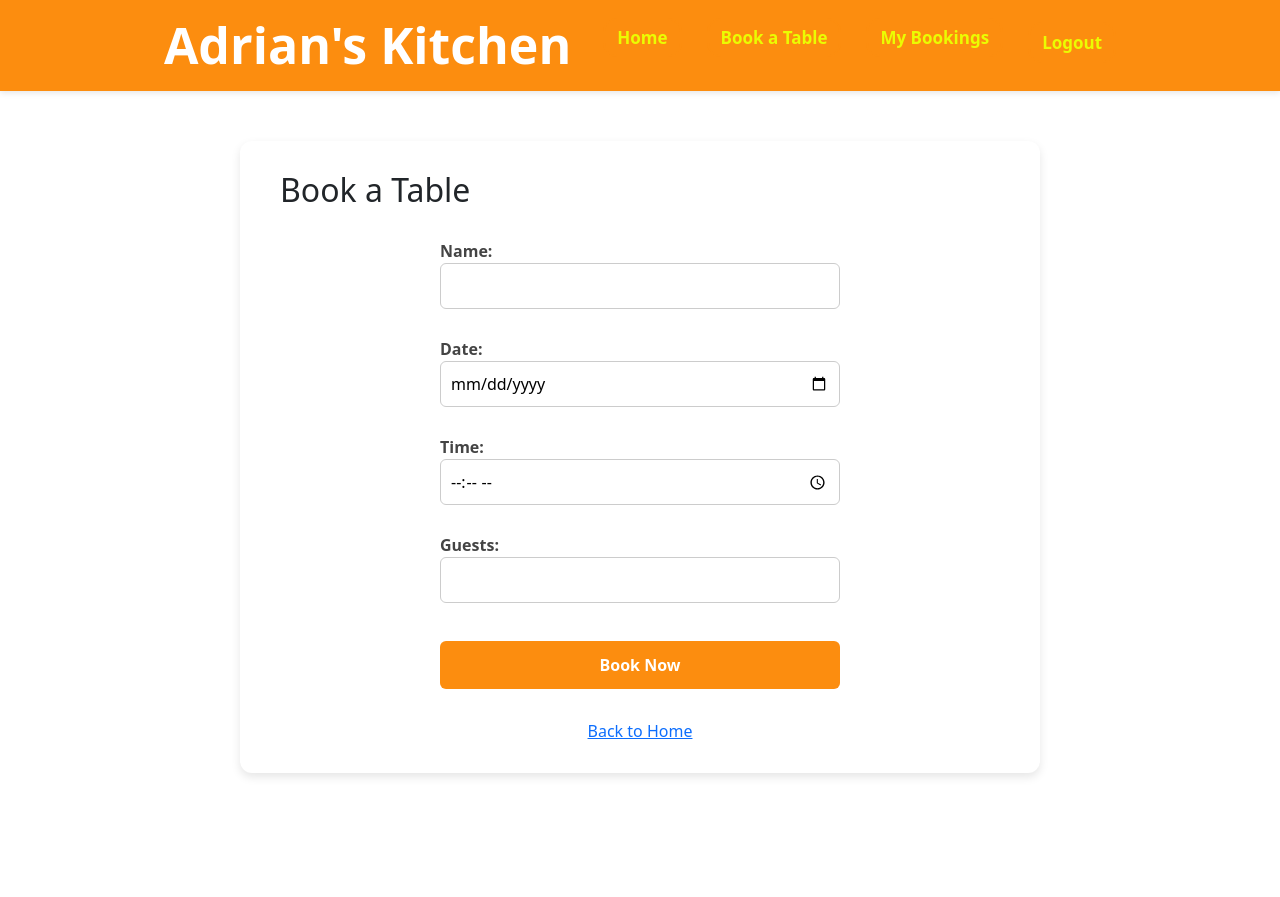
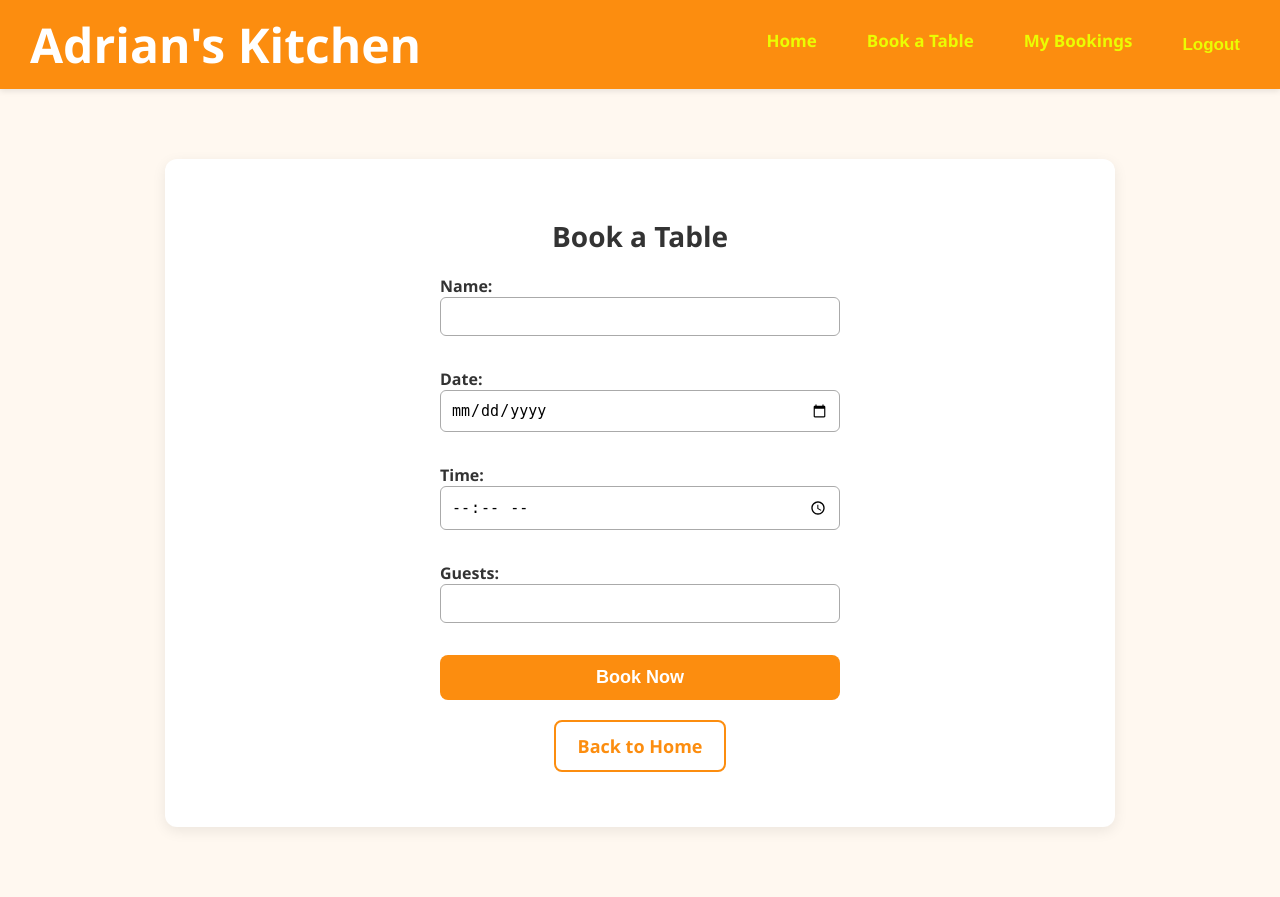
Before and after one commit to h7qju7ts/adrians-kitchen, a Django app: page /add/ in a window 1280 px wide. Before the commit the page ends 777 px from the top, so only its background shows below. Run offline with Django 5.2, Linux system fonts and the light colour scheme; a user stored in the database is signed in.

Commit message:
restyle bookings/templates

```diff
--- /dev/null
+++ b/bookings/static/bookings/JS/navbar.js
@@ -0,0 +1,17 @@
+const menuBtn = document.getElementById("nav-toggle");
+const sideMenu = document.getElementById("side-menu");
+const closeBtn = document.getElementById("close-menu");
+
+menuBtn.addEventListener("click", () => {
+    sideMenu.classList.add("open");
+});
+
+closeBtn.addEventListener("click", () => {
+    sideMenu.classList.remove("open");
+});
+
+document.addEventListener("click", (e) => {
+    if (!sideMenu.contains(e.target) && e.target !== menuBtn) {
+        sideMenu.classList.remove("open");
+    }
+});
--- a/bookings/static/bookings/css/style.css
+++ b/bookings/static/bookings/css/style.css
@@ -1,149 +1,124 @@
 /* =========================================================
-   GLOBAL
+   GLOBAL BASE STYLING
 ========================================================= */
+* {
+    box-sizing: border-box;
+}
+
 body {
     font-family: 'Segoe UI', Tahoma, Geneva, Verdana, sans-serif;
     background-color: #fff8f0;
     color: #333;
     margin: 0;
     padding: 0;
-    text-align: center;
-}
-
-.navbar, .nav-container, .side-menu {
-    max-width: 100%;
 }
 
 html, body {
     overflow-x: hidden;
 }
 
-/* REMOVE ALL BULLET POINTS GLOBALLY */
 ul, li {
     list-style: none;
     margin: 0;
     padding: 0;
 }
 
-/* Only apply orange boxes to CONTENT lists, not navbar */
-main li {
-    margin: 10px 0;
-    background: rgb(252, 141, 15);
-    padding: 10px;
-    border-radius: 6px;
-}
 
 /* =========================================================
    NAVBAR
 ========================================================= */
 .navbar {
-    background-color: rgb(252, 141, 15);
+    background: rgb(252, 141, 15);
     width: 100%;
     padding: 12px 0;
-    box-shadow: 0 2px 6px rgba(0, 0, 0, 0.1);
     position: sticky;
     top: 0;
     z-index: 1000;
+    box-shadow: 0 2px 6px rgba(0,0,0,0.1);
 }
 
 .nav-container {
-    max-width: 1450px;
+    max-width: 1400px;
     margin: 0 auto;
-    padding: 0 10px;
+    padding: 0 30px;
+
     display: flex;
+    align-items: center;
     justify-content: space-between;
-    align-items: center;
+}
+.page-wrapper {
+    max-width: 1100px;
+    margin: 0 auto;
+    padding: 30px 20px;
 }
 
+
+/* LOGO */
 .nav-logo {
-    font-size: 50px;
+    font-size: 48px;
     font-weight: bold;
     color: white;
     text-decoration: none;
-    margin-right: auto;
+    white-space: nowrap;
 }
 
-/* =========================================================
-   DESKTOP NAV LINKS
-========================================================= */
-
+/* DESKTOP NAV LINKS */
 .desktop-nav-links {
     display: flex;
-    gap: 25px;
-    align-items: center;
+    gap: 30px;
     margin-left: auto;
 }
 
-.desktop-nav-links li {
-    background: none !important;
-    padding: 0 !important;
-    margin: 0 !important;
+.desktop-nav-links a,
+.desktop-nav-links button {
+    font-size: 17px;
+    font-weight: 700;
+    background: transparent;
+    border: none;
+    color: rgb(235, 252, 2);
+    padding: 6px 10px;
+    border-radius: 6px;
+    cursor: pointer;
+    text-decoration: none;
+    transition: 0.25s;
 }
 
-/* Remove accidental bullet dots */
-.desktop-nav-links li::marker {
-    content: "";
+.desktop-nav-links a:hover,
+.desktop-nav-links button:hover {
+    background: white;
+    color: rgb(252, 141, 15);
 }
 
-/* Button styling */
-.nav-btn {
-    background-color: rgb(252, 141, 15);
-    color: rgb(235, 252, 2);
-    font-weight: 720;
-    font-size: 17px;
-    border: 2px solid rgb(252, 141, 15);
-    border-radius: 14px;
-    padding: 6px 12px;
-    cursor: pointer;
-    text-decoration: none;
-    transition: all 0.3s ease;
-}
-
-.nav-btn:hover {
-    background-color: white;
-    color: rgb(252, 141, 15);
-    transform: translateY(-1px);
-}
-
+/* LOGOUT form inline */
 .nav-form {
     display: inline;
 }
 
-.page-container {
-    margin: 50px auto;
-    max-width: 800px;
-    background: #fff;
-    padding: 30px 40px;
-    border-radius: 12px;
-    box-shadow: 0 4px 10px rgba(0,0,0,0.1);
-}
-
-/* =========================================================
-   MOBILE HAMBURGER
-========================================================= */
+/* Hamburger button */
 .nav-toggle {
     display: none;
     background: none;
     border: none;
     color: white;
-    font-size: 32px;
+    font-size: 35px;
     cursor: pointer;
 }
 
+
 /* =========================================================
-   MOBILE SLIDE-OUT MENU
+   MOBILE SIDE MENU
 ========================================================= */
 .side-menu {
     position: fixed;
     top: 0;
-    right: -300px; /* Hide fully */
-    width: 260px;
+    right: -280px;
+    width: 240px;
     height: 100%;
     background: rgb(252, 141, 15);
     padding-top: 80px;
     padding-left: 20px;
-    box-shadow: -3px 0 10px rgba(0,0,0,0.25);
-    transition: right 0.35s ease;
+    transition: 0.4s ease;
+    box-shadow: -3px 0 10px rgba(0,0,0,0.3);
     z-index: 2000;
 }
 
@@ -155,10 +130,10 @@ main li {
     position: absolute;
     top: 20px;
     right: 20px;
+    font-size: 32px;
     background: none;
     border: none;
     color: white;
-    font-size: 30px;
     cursor: pointer;
 }
 
@@ -168,61 +143,107 @@ main li {
     gap: 20px;
 }
 
-.side-links li {
-    background: none !important;
-    padding: 0 !important;
-    margin: 0 !important;
+.side-links a,
+.side-links button {
+    font-size: 20px;
+    font-weight: 700;
+    text-decoration: none;
+    background: transparent;
+    border: none;
+    padding: 6px;
+    color: rgb(235, 252, 2);
+}
+
+
+/* =========================================================
+   BUTTON SYSTEM (Bootstrap-style)
+========================================================= */
+.btn {
+    display: inline-block;
+    padding: 12px 22px;
+    font-size: 18px;
+    font-weight: 600;
+    border-radius: 8px;
+    text-decoration: none;
+    cursor: pointer;
+    border: none;
+    transition: 0.25s ease;
+}
+
+/* Primary = Orange */
+.btn-primary {
+    background: rgb(252, 141, 15);
+    color: white;
+}
+.btn-primary:hover {
+    background: #c0392b;
+    color: white;
+}
+
+/* Secondary = White w/ orange border */
+.btn-secondary {
+    background: white;
+    border: 2px solid rgb(252, 141, 15);
+    color: rgb(252, 141, 15);
+}
+.btn-secondary:hover {
+    background: rgb(252, 141, 15);
+    color: white;
+}
+
+/* Outline button */
+.btn-outline {
+    background: transparent;
+    border: 2px solid rgb(252, 141, 15);
+    color: rgb(252, 141, 15);
+}
+.btn-outline:hover {
+    background: rgb(252, 141, 15);
+    color: white;
 }
 
 
 
 /* =========================================================
-   HOMEPAGE BUTTON CONTAINER
+   PAGE CONTAINERS
 ========================================================= */
-
-.home-buttons-container {
-    margin: 60px auto;
-    width: 80%;
-    max-width: 900px;
-    background: #fff;
-    padding: 50px 30px;
+.container,
+.page-container {
+    max-width: 950px;
+    margin: 40px auto;
+    padding: 35px 40px;
+    background: white;
     border-radius: 12px;
-    box-shadow: 0 4px 10px rgba(0,0,0,0.1);
-    text-align: center;
+    box-shadow: 0 4px 14px rgba(0,0,0,0.08);
+    text-align: center; /* , page centered */
 }
 
-/* Homepage buttons */
-.home-btn {
-    display: inline-block;
-    margin: 15px auto;
-    padding: 12px 24px;
-    background-color: rgb(252, 141, 15);
-    color: #fff;
-    font-size: 20px;
-    font-weight: bold;
-    border-radius: 10px;
-    text-decoration: none;
-    transition: 0.25s ease;
+
+/* =========================================================
+   HOMEPAGE (SPECIAL)
+========================================================= */
+.page-container h2 {
+    font-size: 28px;
+    margin-bottom: 20px;
 }
 
-.home-btn:hover {
-    background-color: #c0392b;
+.page-container p {
+    margin: 20px 0;
 }
 
+
+
 /* =========================================================
-   FORMS (Restored styling)
+   FORMS / ALLAUTH
 ========================================================= */
-
 form {
-    margin: 30px auto;
-    width: 100%;
     max-width: 400px;
+    margin: 0 auto;
     text-align: left;
 }
 
 form label {
-    font-weight: bold;
-    color: #444;
+    font-weight: 600;
 }
 
 form input,
@@ -231,9 +252,9 @@ form textarea {
     width: 100%;
     padding: 10px;
     margin-bottom: 12px;
-    border: 1px solid #ccc;
+    border: 1px solid #aaa;
     border-radius: 6px;
-    font-size: 16px;
+    font-size: 15px;
 }
 
 form input[type="checkbox"] {
@@ -244,122 +265,77 @@ form input[type="checkbox"] {
 form button,
 form input[type="submit"] {
     width: 100%;
-    background-color: rgb(252, 141, 15);
+    background: rgb(252, 141, 15);
     color: white;
-    font-weight:750;
-    border: none;
     padding: 12px;
     border-radius: 6px;
+    font-weight: 700;
     cursor: pointer;
-    font-size: 16px;
-    margin-top: 10px;
 }
 
-form button:hover,
-form input[type="submit"]:hover {
-    background-color: #a93226;
+form button:hover {
+    background: #c0392b;
 }
 
-.carousel-inner img {
-    object-fit: cover;
-    height: 260px;
-}
 
-/* Center Allauth help links */
-.login,
-.signup,
-.account,
-.password_reset {
-    text-align: center !important;
-}
-
+/* Center “register here / reset it” text */
 .login p,
 .signup p,
 .account p,
 .password_reset p {
-    margin-top: 10px;
     text-align: center !important;
 }
 
-/* Align Allauth "Register here" / "Reset it" links with the form */
-.page-container form + p,
-.page-container form + p + p {
-    max-width: 400px;        /* same as form */
-    margin: 10px auto 0;     /* center horizontally */
-    text-align: center;      /* center the text itself */
+
+/* =========================================================
+   AUTH CARD (Login/Register/Reset)
+========================================================= */
+.auth-card {
+    max-width: 450px;
+    margin: 40px auto;
+    padding: 35px 40px;
+    background: white;
+    border-radius: 12px;
+    box-shadow: 0 4px 14px rgba(0,0,0,0.08);
+    text-align: center;
 }
 
-/* AUTH CARD WRAPPER */
-.auth-card {
-    max-width: 550px;
-    background: #ffffff;
-    border-radius: 16px;
+.auth-card h2 {
+    font-size: 26px;
+    margin-bottom: 20px;
 }
 
-/* ORANGE BUTTON */
-.auth-btn {
-    background-color: rgb(252, 141, 15) !important;
-    color: white !important;
-    border: none !important;
-    font-size: 18px;
-    font-weight: 700;
-    padding: 12px 16px;
-    border-radius: 8px;
-}
-.auth-btn:hover {
-    background-color: #8f030a !important;
+.auth-card p a {
+    color: rgb(252, 141, 15);
+    font-weight: 600;
+    text-decoration: none;
 }
 
-/* FORM ERROR BOXES */
-.form-error {
-    background: #ff6600;
-    color: white;
-    padding: 6px 10px;
-    border-radius: 6px;
-    margin-top: 6px;
-    font-size: 14px;
+.auth-card p a:hover {
+    text-decoration: underline;
 }
 
-/* ALIGN BOTTOM LINKS */
-.auth-card p {
-    text-align: center !important;
-    margin-top: 10px !important;
-}
+
 /* =========================================================
    RESPONSIVE
 ========================================================= */
+@media (max-width: 900px) {
 
-/* MOBILE < 768px */
-@media (max-width: 768px) {
-
-    /* Hide desktop menu */
     .desktop-nav-links {
         display: none;
     }
 
-    /* Show hamburger */
     .nav-toggle {
         display: block;
     }
 
+    .nav-logo {
+        font-size: 40px;
+    }
 
-
-
-     .carousel-inner img {
-        height: 180px;
+    .page-container,
+    .container {
+        padding: 25px 20px;
+        width: 90%;
     }
 }
-
-/* DESKTOP >= 769px */
-@media (min-width: 769px) {
-
-    /* Hide slide-out menu completely */
-    .side-menu {
-        display: none !important;
-    }
-
-    /* Hide hamburger on desktop */
-    .nav-toggle {
-        display: none !important;
-    }
-}
--- a/bookings/templates/bookings/add_booking.html
+++ b/bookings/templates/bookings/add_booking.html
@@ -1,13 +1,20 @@
 {% extends "bookings/base.html" %}
 
-{% block title %}Book a Table - Adrian's Kitchen{% endblock %}
+{% block title %}Book a Table – Adrian's Kitchen{% endblock %}
 
 {% block content %}
-    <h2>Book a Table</h2>
-    <form method="POST">
-        {% csrf_token %}
-        {{ form.as_p }}
-        <button type="submit" class="button">Book Now</button>
-    </form>
-    <p><a href="{% url 'home' %}" class="button">Back to Home</a></p>
+
+<h2 class="mb-3">Book a Table</h2>
+
+<form method="POST">
+    {% csrf_token %}
+    {{ form.as_p }}
+
+    <button type="submit" class="btn btn-primary w-100">Book Now</button>
+</form>
+
+<p class="mt-3 text-center">
+    <a href="{% url 'home' %}" class="btn btn-secondary">Back to Home</a>
+</p>
+
 {% endblock %}
--- a/bookings/templates/bookings/base.html
+++ b/bookings/templates/bookings/base.html
@@ -5,12 +5,9 @@
     <meta charset="UTF-8">
     <meta name="viewport" content="width=device-width, initial-scale=1.0">
     <title>{% block title %}Adrian's Kitchen{% endblock %}</title>
-     <!-- Static CSS -->
+
     <link rel="stylesheet" href="{% static 'bookings/css/style.css' %}">
     <link rel="icon" href="{% static 'bookings/images/favicon/favicon.ico' %}" type="image/x-icon">
-    <!-- Bootstrap CSS -->
-    <link href="https://cdn.jsdelivr.net/npm/bootstrap@5.3.2/dist/css/bootstrap.min.css"
-      rel="stylesheet"/>
 </head>
 
 <body>
@@ -19,10 +16,8 @@
 <nav class="navbar">
     <div class="nav-container">
 
-        <!-- Logo -->
         <a href="{% url 'home' %}" class="nav-logo">Adrian's Kitchen</a>
 
-        <!-- DESKTOP NAV LINKS -->
         <ul class="desktop-nav-links">
             <li><a href="{% url 'home' %}" class="nav-btn">Home</a></li>
             <li><a href="{% url 'add_booking' %}" class="nav-btn">Book a Table</a></li>
@@ -41,67 +36,48 @@
             {% endif %}
         </ul>
 
-        <!-- MOBILE HAMBURGER -->
         <button class="nav-toggle" id="nav-toggle">☰</button>
     </div>
 </nav>
 
-<!-- MOBILE SLIDE-OUT MENU -->
+
+<!-- MOBILE SIDE MENU -->
 <div id="side-menu" class="side-menu">
     <button id="close-menu" class="close-btn">✕</button>
 
     <ul class="side-links">
-        <li><a href="{% url 'home' %}" class="nav-btn">Home</a></li>
-        <li><a href="{% url 'add_booking' %}" class="nav-btn">Book a Table</a></li>
-        <li><a href="{% url 'view_bookings' %}" class="nav-btn">My Bookings</a></li>
+        <li><a href="{% url 'home' %}">Home</a></li>
+        <li><a href="{% url 'add_booking' %}">Book a Table</a></li>
+        <li><a href="{% url 'view_bookings' %}">My Bookings</a></li>
 
         {% if user.is_authenticated %}
             <li>
                 <form action="{% url 'account_logout' %}" method="POST" class="nav-form">
                     {% csrf_token %}
-                    <button type="submit" class="nav-btn">Logout</button>
+                    <button type="submit">Logout</button>
                 </form>
             </li>
         {% else %}
-            <li><a href="{% url 'account_login' %}" class="nav-btn">Login</a></li>
-            <li><a href="{% url 'account_signup' %}" class="nav-btn">Register</a></li>
+            <li><a href="{% url 'account_login' %}">Login</a></li>
+            <li><a href="{% url 'account_signup' %}">Register</a></li>
         {% endif %}
     </ul>
 </div>
 
-<!-- JAVASCRIPT -->
-<script>
-    const menuBtn = document.getElementById("nav-toggle");
-    const sideMenu = document.getElementById("side-menu");
-    const closeBtn = document.getElementById("close-menu");
 
-    // Open sidebar
-    menuBtn.addEventListener("click", () => {
-        sideMenu.classList.add("open");
-    });
+<!-- PAGE WRAPPER (centers entire site) -->
+<div class="page-wrapper">
 
-    // Close sidebar
-    closeBtn.addEventListener("click", () => {
-        sideMenu.classList.remove("open");
-    });
+    <!-- PAGE CONTENT (white card box) -->
+    <main class="page-container">
+        {% block content %}
+        {% endblock %}
+    </main>
 
-    // Click outside to close
-    document.addEventListener("click", (e) => {
-        if (!sideMenu.contains(e.target) && e.target !== menuBtn) {
-            sideMenu.classList.remove("open");
-        }
-    });
-</script>
+</div>
 
-<!-- PAGE CONTENT -->
-<main class="page-container">
-    {% block content %}
-
-    {% endblock %}
-</main>
-
-  <!-- Bootstrap JS -->
-  <script src="https://cdn.jsdelivr.net/npm/bootstrap@5.3.2/dist/js/bootstrap.bundle.min.js"></script>
+<!-- JS -->
+<script src="{% static 'bookings/js/navbar.js' %}"></script>
 
 </body>
 </html>
```
Also changed, not shown: bookings/templates/bookings/delete_booking.html (+13 -8 lines), bookings/templates/bookings/edit_booking.html (+14 -8 lines), bookings/templates/bookings/home.html (+32 -19 lines), bookings/templates/bookings/view_bookings.html (+20 -11 lines), templates/account/login.html (+7 -46 lines), db.sqlite3.
